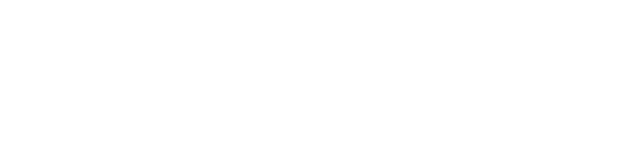
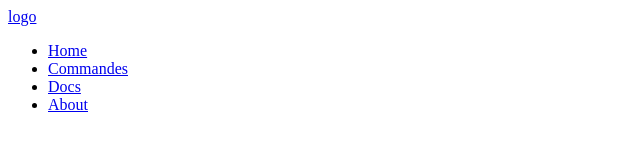
Before and after one commit to whyneedd/webdesign-discord_bot-clean-beta, a plain HTML site: page index.html in a window 1280 px wide. Shown: the whole page, without its empty margins (0-640 px from the left). Drawn offline with Linux system fonts and the light colour scheme.

Commit message:
first commit

```diff
--- a/index.html
+++ b/index.html
@@ -1 +1,30 @@
-<!-- git remote add origin https://github.com/Ayakocode/Bot-Discord-Website-Template.git -->
+<!DOCTYPE html>
+<html lang="en">
+<head>
+    <meta charset="UTF-8">
+    <meta http-equiv="X-UA-Compatible" content="IE=edge">
+    <meta name="viewport" content="width=device-width, initial-scale=1.0">
+    <title>Document</title>
+</head>
+<body>
+    <header>
+        <nav class="nav-bar">
+            <a href="#" class="logo"> logo</a>
+            <ul class="nav-list">
+                <li>
+                    <a href="#"> Home</a>
+                </li>
+                <li>
+                    <a href="#"> Commandes</a>
+                </li>
+                <li>
+                    <a href="#"> Docs</a>
+                </li>
+                <li>
+                    <a href="#"> About</a>
+                </li>
+            </ul>
+        </nav>
+    </header>
+</body>
+</html>
```
